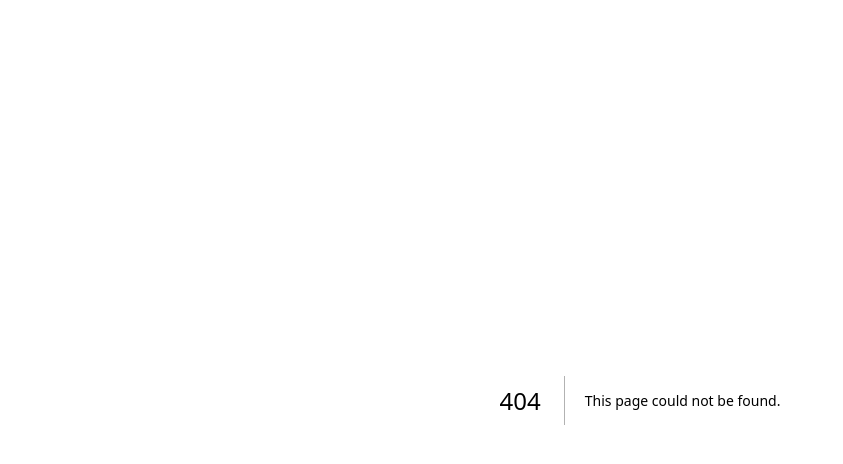
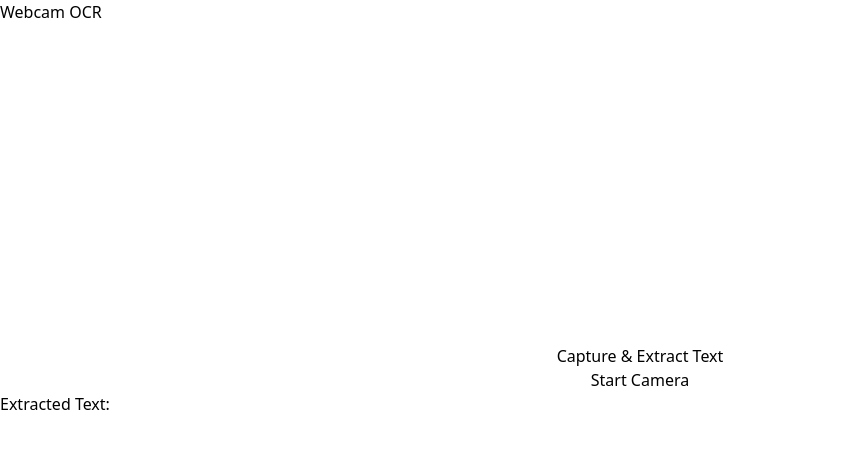
Before and after one commit to JaayTeeee/cathay_personalize, a Next.js app: page /scanner in a window 1280 px wide. Before the commit this address had no page. Shown: the top 464 px of the page, without its empty margins (0-843 px from the left). Built offline with nearby package versions, Linux system fonts and the light colour scheme.

Commit message:
feat: webcam added

```diff
--- a/package.json
+++ b/package.json
@@ -25,9 +25,11 @@
     "react": "19.0.0-rc-02c0e824-20241028",
     "react-dom": "19.0.0-rc-02c0e824-20241028",
     "tailwind-merge": "^2.5.4",
-    "tailwindcss-animate": "^1.0.7"
+    "tailwindcss-animate": "^1.0.7",
+    "tesseract.js": "^5.1.1"
   },
   "devDependencies": {
+    "@capacitor/cli": "^6.1.2",
     "@types/node": "^20",
     "@types/react": "^18",
     "@types/react-dom": "^18",
--- /dev/null
+++ b/src/components/WebcamOCR.tsx
@@ -0,0 +1,55 @@
+import React, { useRef, useState } from 'react';
+import Tesseract from 'tesseract.js';
+
+const WebcamOCR: React.FC = () => {
+    const videoRef = useRef<HTMLVideoElement | null>(null);
+    const canvasRef = useRef<HTMLCanvasElement | null>(null);
+    const [extractedText, setExtractedText] = useState<string>('');
+
+    const startCamera = async () => {
+        if (videoRef.current) {
+            const stream = await navigator.mediaDevices.getUserMedia({ video: true });
+            videoRef.current.srcObject = stream;
+            videoRef.current.play();
+        }
+    };
+
+    const captureImage = async () => {
+        if (canvasRef.current && videoRef.current) {
+            const context = canvasRef.current.getContext('2d');
+            if (context) {
+                context.drawImage(videoRef.current, 0, 0, canvasRef.current.width, canvasRef.current.height);
+                const imageData = canvasRef.current.toDataURL('image/png');
+
+                // Perform OCR
+                Tesseract.recognize(
+                    imageData,
+                    'eng',
+                    {
+                        logger: (info) => console.log(info),
+                    }
+                ).then(({ data: { text } }) => {
+                    setExtractedText(text);
+                });
+            }
+        }
+    };
+
+    return (
+        <div>
+            <h1>Webcam OCR</h1>
+            <div className='flex flex-col vertical-center'>
+            <video ref={videoRef} width="640" height="480" autoPlay></video>
+            <button onClick={captureImage}>Capture & Extract Text</button>
+            <button onClick={startCamera}>Start Camera</button>
+            <canvas ref={canvasRef} width="640" height="480" style={{ display: 'none' }}></canvas>
+            </div>
+            <div>
+                <h2>Extracted Text:</h2>
+                <p>{extractedText}</p>
+            </div>
+        </div>
+    );
+};
+
+export default WebcamOCR;
--- /dev/null
+++ b/src/pages/scanner/index.tsx
@@ -0,0 +1,18 @@
+import Head from 'next/head';
+import WebcamOCR from '../../components/WebcamOCR';
+
+const Home: React.FC = () => {
+    return (
+        <div>
+            <Head>
+                <title>Webcam OCR</title>
+                <meta name="description" content="Webcam OCR using Tesseract.js" />
+            </Head>
+            <main>
+                <WebcamOCR />
+            </main>
+        </div>
+    );
+};
+
+export default Home;
```
Also changed, not shown: 1 other file (tests, documents, lock files or other folders).
